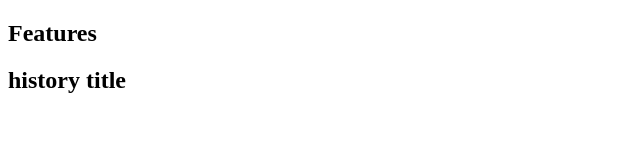
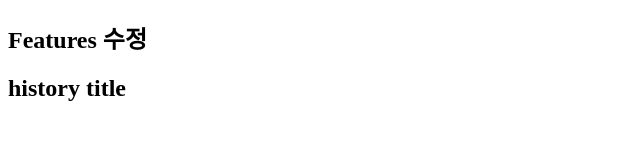
Before and after one commit to junb119/git_ex, a plain HTML site: page index.html in a window 1280 px wide. Shown: the whole page, without its empty margins (0-640 px from the left). Drawn offline with Linux system fonts and the light colour scheme.

Commit message:
feature 제목 수정

```diff
--- a/index.html
+++ b/index.html
@@ -9,7 +9,7 @@
   <header></header>
   <!--홍길동 -->
   <section class="features">
-    <h2>Features</h2>
+    <h2>Features 수정</h2>
   </section>
   <!--//홍길동 -->
 
```
